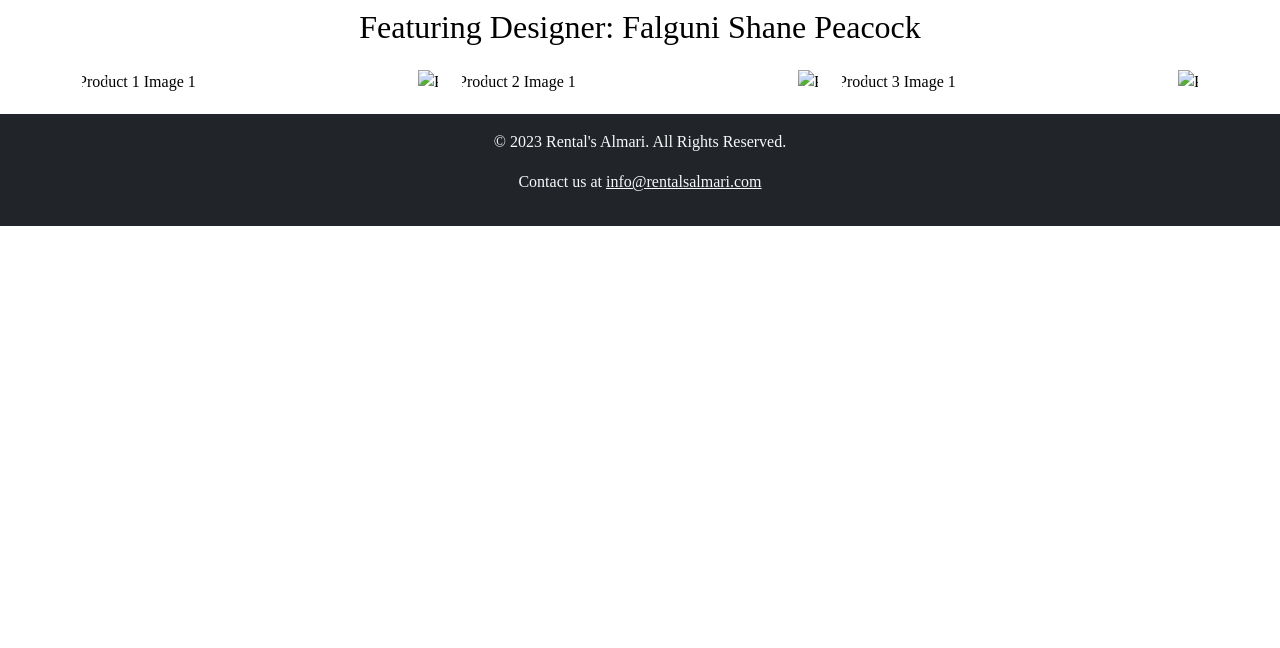
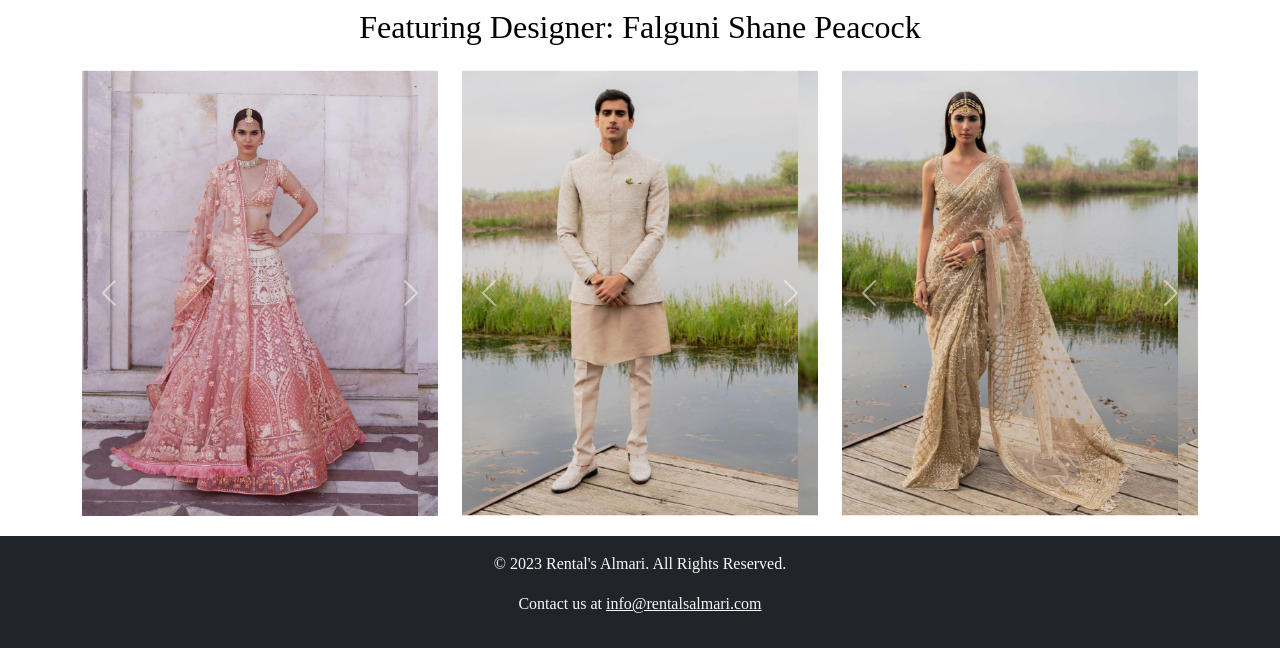
Before and after one commit to pVrunda/website, a plain HTML site: page index.html in a window 1280 px wide. Shown: the part 1136-1784 px from the top of the page. Before the commit the page ends 1362 px from the top, so only its background shows below. Drawn offline with nearby package versions, Linux system fonts and the light colour scheme; files whose address does not match are found by name.

Commit message:
Update index.html

```diff
--- a/index.html
+++ b/index.html
@@ -116,13 +116,13 @@
             <div id="productCarousel1" class="carousel slide" data-bs-ride="carousel">
                 <div class="carousel-inner">
                     <div class="carousel-item active">
-                        <img src="112.jpg" class="d-block w-100" alt="Product 1 Image 1">
+                        <img src="images/112.jpg" class="d-block w-100" alt="Product 1 Image 1">
                     </div>
                     <div class="carousel-item">
-                        <img src="113.jpg" class="d-block w-100" alt="Product 1 Image 2">
+                        <img src="images/113.jpg" class="d-block w-100" alt="Product 1 Image 2">
                     </div>
                     <div class="carousel-item">
-                        <img src="114.jpg" class="d-block w-100" alt="Product 1 Image 2">
+                        <img src="images/114.jpg" class="d-block w-100" alt="Product 1 Image 2">
                     </div>
                     <!-- Add more carousel items for Product 1 as needed -->
                 </div>
@@ -142,13 +142,13 @@
             <div id="productCarousel2" class="carousel slide" data-bs-ride="carousel">
                 <div class="carousel-inner">
                     <div class="carousel-item active">
-                        <img src="FSM1.jpg" class="d-block w-100" alt="Product 2 Image 1">
+                        <img src="images/FSM1.jpg" class="d-block w-100" alt="Product 2 Image 1">
                     </div>
                     <div class="carousel-item">
-                        <img src="FSM2.jpg" class="d-block w-100" alt="Product 2 Image 2">
+                        <img src="images/FSM2.jpg" class="d-block w-100" alt="Product 2 Image 2">
                     </div>
                      <div class="carousel-item">
-                        <img src="FSM3.jpg" class="d-block w-100" alt="Product 2 Image 2">
+                        <img src="images/FSM3.jpg" class="d-block w-100" alt="Product 2 Image 2">
                     </div>
                     <!-- Add more carousel items for Product 2 as needed -->
                 </div>
@@ -168,13 +168,13 @@
             <div id="productCarousel3" class="carousel slide" data-bs-ride="carousel">
                 <div class="carousel-inner">
                     <div class="carousel-item active">
-                        <img src="FS1.jpg" class="d-block w-100" alt="Product 3 Image 1">
+                        <img src="images/FS1.jpg" class="d-block w-100" alt="Product 3 Image 1">
                     </div>
                     <div class="carousel-item">
-                        <img src="FS2.jpg" class="d-block w-100" alt="Product 3 Image 2">
+                        <img src="images/FS2.jpg" class="d-block w-100" alt="Product 3 Image 2">
                     </div>
                     <div class="carousel-item">
-                        <img src="FS3.jpg" class="d-block w-100" alt="Product 3 Image 2">
+                        <img src="images/FS3.jpg" class="d-block w-100" alt="Product 3 Image 2">
                     </div>
                     <!-- Add more carousel items for Product 3 as needed -->
                 </div>
```
